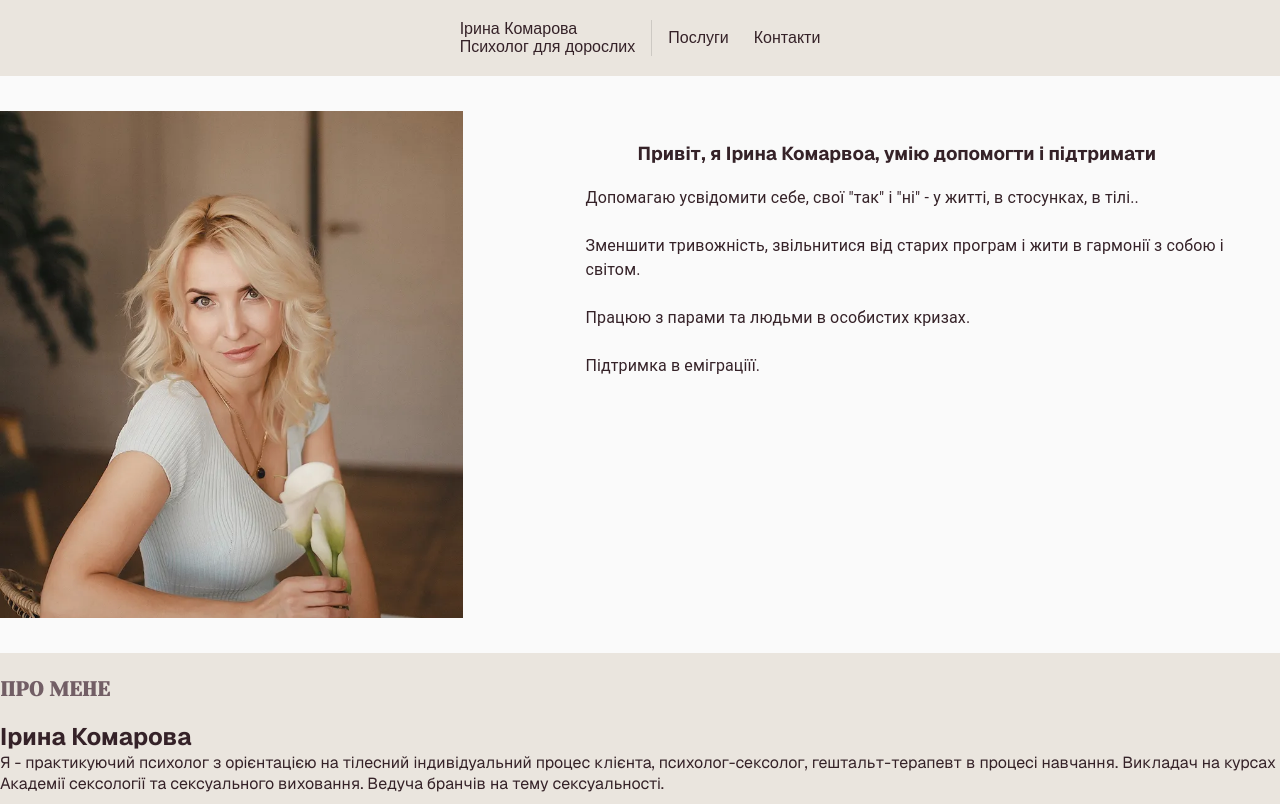
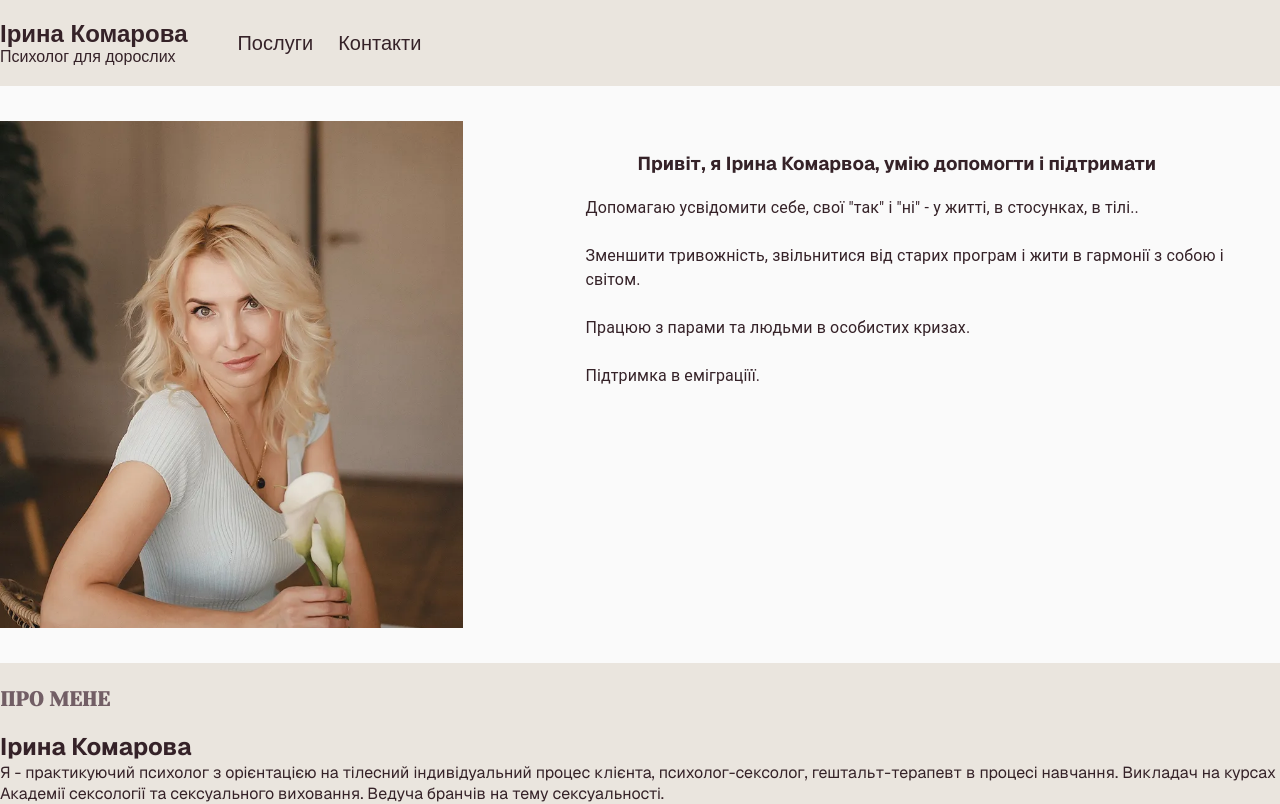
Before and after one commit to sasha4ox/komarova, a Next.js app: page / in a window 1280 px wide. Shown: the top 804 px of the page. Built offline with nearby package versions, Linux system fonts and the light colour scheme; some icons are missing.

Commit message:
fix header

```diff
--- a/components/Menu/menu.js
+++ b/components/Menu/menu.js
@@ -35,7 +35,7 @@ export default function Menu() {
             </ListItemButton>
           </ListItem>
           <ListItem disablePadding>
-            <ListItemButton onClick={(event) => scrollToContent(event, 'offers')}>
+            <ListItemButton onClick={(event) => scrollToContent(event, 'contacts')}>
               <ListItemIcon>
                 <PermContactCalendarIcon/>
               </ListItemIcon>
@@ -61,7 +61,7 @@ export default function Menu() {
   );
 
   return (
-    <div>
+    <>
         <div className={styles.mobileMenu}>
             {open ? <MenuOpenIcon />: <MenuIcon onClick={toggleDrawer(true)}/>}
             <Drawer open={open} onClose={toggleDrawer(false)}>
@@ -69,9 +69,9 @@ export default function Menu() {
             </Drawer>
         </div>
         <div className={styles.menu}>
-            <a onClick={(event) => scrollToContent(event, 'offers')}> Послуги</a>
-            <a onClick={(event) => scrollToContent(event, 'contacts')}> Контакти</a>
+            <a onClick={(event) => scrollToContent(event, 'offers')} className={styles.hoverunderlineanimation}> Послуги</a>
+            <a onClick={(event) => scrollToContent(event, 'contacts')} className={styles.hoverunderlineanimation}> Контакти</a>
         </div>
-    </div>
+    </>
   );
 }
--- a/components/Menu/menu.module.css
+++ b/components/Menu/menu.module.css
@@ -14,6 +14,7 @@
 @media (max-width: 950px) {
   .mobileMenu {
     display: flex;
+    justify-content: flex-end;
   }
 
   .menu {
@@ -21,3 +22,37 @@
   }
 
 }
+
+
+.hoverunderlineanimation {
+  display: inline-block;
+  position: relative;
+  font-size: 20px;
+}
+
+.hoverunderlineanimation::after {
+  content: '';
+  position: absolute;
+  width: 100%;
+  transform: scaleX(0);
+  height: 2px;
+  bottom: -3px;
+  left: 0;
+  background-color: var(--third-color);
+  transition: transform 0.25s ease-out;
+}
+.hoverunderlineanimation:hover {
+    color: var(--fouth-color);
+}
+
+.hoverunderlineanimation:hover::after {
+  transform: scaleX(1);
+}
+
+.hoverunderlineanimation::after {
+  transform-origin: bottom center;
+}
+
+.hoverunderlineanimation:hover::after {
+  transform-origin: bottom center;
+}
--- a/components/header.js
+++ b/components/header.js
@@ -1,28 +1,20 @@
   'use client'
 
-  import Divider from '@mui/material/Divider';
-  import Stack from '@mui/material/Stack';
-  import styled from './header.module.css'
-  import { scrollToContent } from '../helpers/scrollTo'
+  import styles from './header.module.css'
   import Menu from '../components/Menu/menu'
 
   export default function HeaderComponent() {
     return (
-      <>
-        <Stack
-          direction="row"
-          divider={<Divider orientation="vertical" flexItem />}
-          spacing={2}
-        >
-          <section>
-            <p>Ірина Комарова</p>
+     <header className={styles.header}>
+        <div className={styles.headerWrapper}>
+          <section className={styles.name}>
+            <h1>Ірина Комарова</h1>
             <p>Психолог для дорослих</p>
           </section>
-          <section className={styled.linkWrapper}>
+          <section className={styles.linkWrapper}>
             <Menu />
           </section>
-
-        </Stack>
-      </>
+        </div>
+      </header>
     );
   }
--- a/components/header.module.css
+++ b/components/header.module.css
@@ -3,3 +3,40 @@
     justify-content: center;
     align-items: center;
 }
+
+.header {
+    display: flex;
+    justify-content: center;
+    padding: 20px 0;
+    background: var(--second-color);
+    color: var(--third-color)
+}
+
+.headerWrapper {
+    width: 1400px;
+    display: flex;
+    align-items: center;
+    gap: 250px;
+}
+
+@media (max-width: 1400px) {
+  .headerWrapper {
+    width: 100%;
+    gap: 50px;
+  }
+}
+
+@media (max-width: 800px) {
+  .headerWrapper {
+    width: 100%;
+    gap: 10px;
+    justify-content: space-between;
+    padding: 0 10px;
+  }
+  .name {
+    font-size: 14px;
+  }
+}
+.name {
+    /* font-size: 30px; */
+}
--- a/src/app/layout.js
+++ b/src/app/layout.js
@@ -34,9 +34,7 @@ export default function RootLayout({ children }) {
     <html lang="en">
 
       <body className={`${geistSans.variable} ${geistMono.variable} ${yesevaSans.variable}`}>
-        <header className={header}>
-          <HeaderComponent />
-        </header>
+        <HeaderComponent />
         {children}
       </body>
     </html>
--- a/styles/header.module.css
+++ b/styles/header.module.css
@@ -5,5 +5,5 @@
     justify-content: center;
     padding: 20px 0;
     background: var(--second-color);
-    color: var(--third-color)
+    color: var(--third-color);
 }
```
